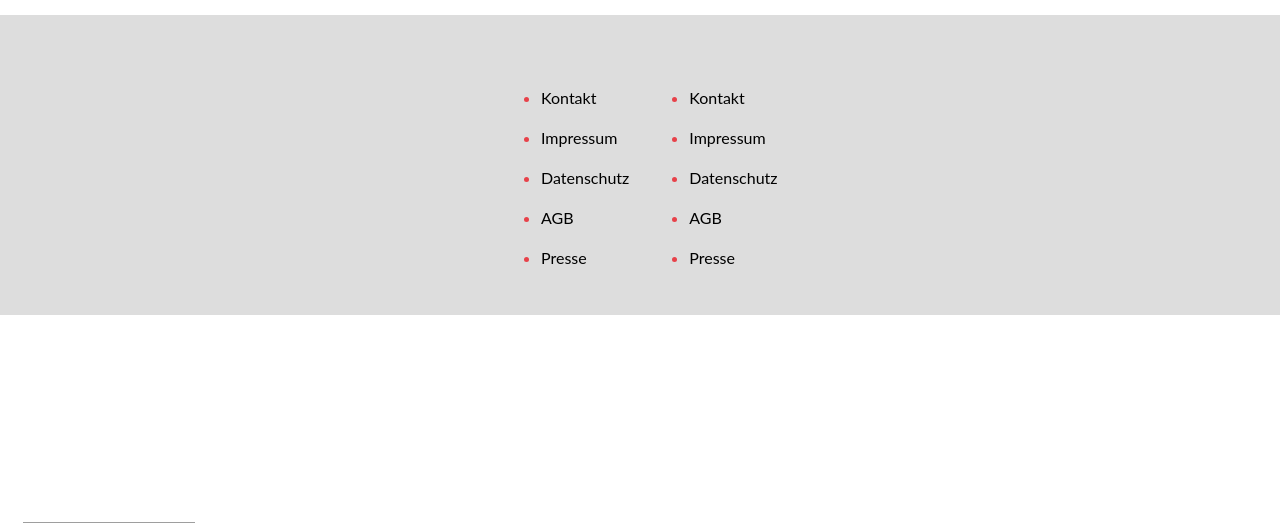
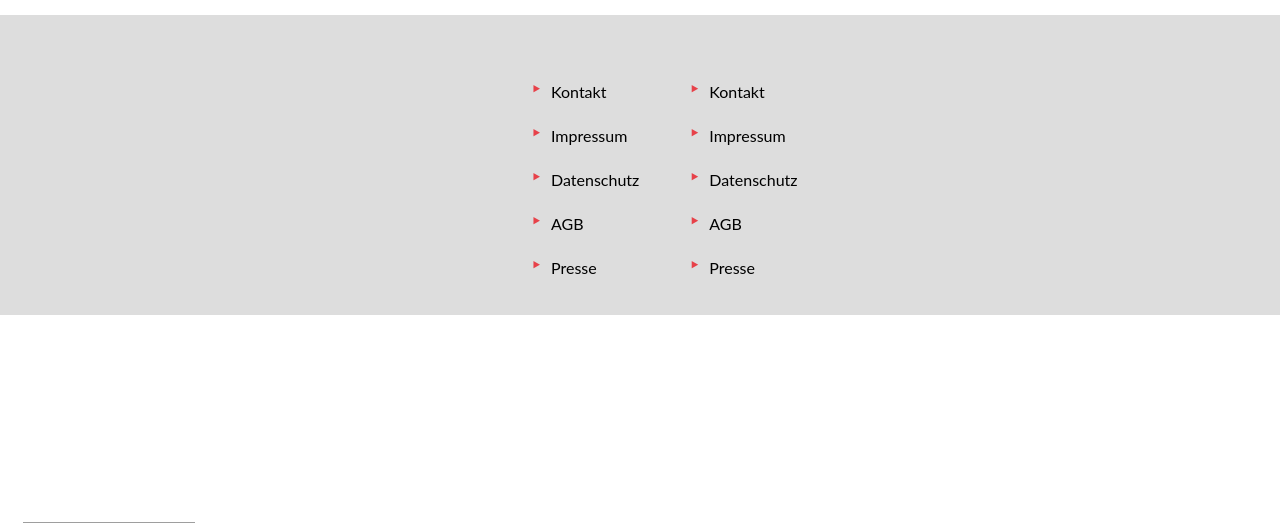
Before and after one commit to rpsteinbrueck/jwe23, a PHP site: page /003-blog/index.html in a window 1280 px wide; the page is wider, and only the part inside the window is pictured. Shown: the part 1789-2312 px from the top of that part. Run offline with PHP 8.4, Linux system fonts and the light colour scheme; grey boxes are pictures that could not be loaded.

Commit message:
added utf8 triangle bullet points to footer list

```diff
--- a/003-blog/styles.css
+++ b/003-blog/styles.css
@@ -175,7 +175,13 @@ footer {
             margin-left: 20px;
             line-height: 40px;
 
+            li {
+                padding-left: 10px;
+            }
+
             li::marker {
+                content: "\2023";
+                font-size: 25px;
                 color: var(--red);
             }
 
```
